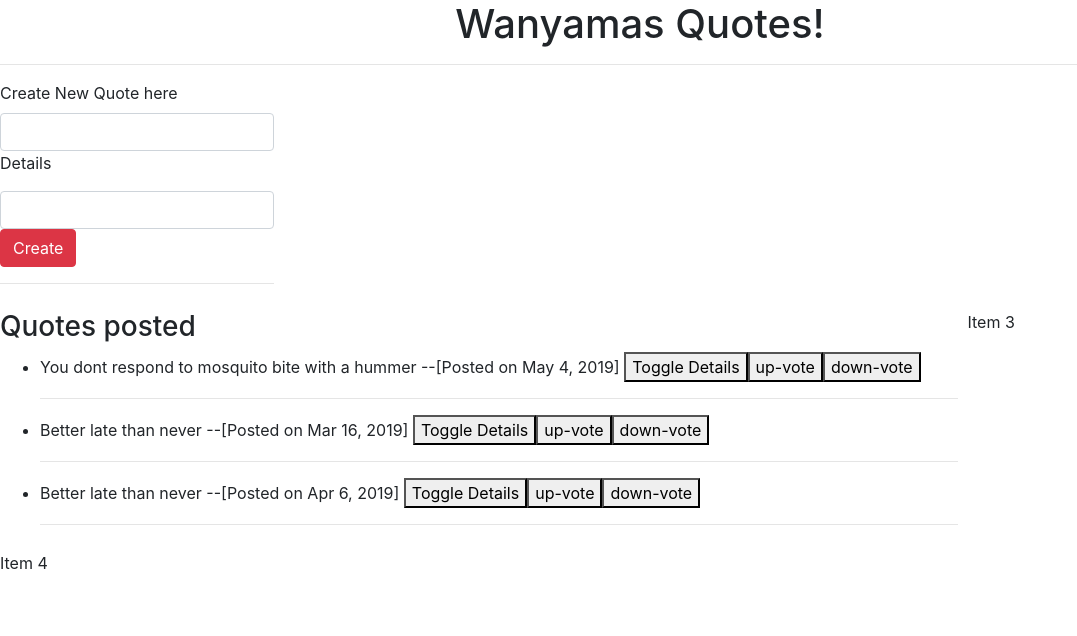
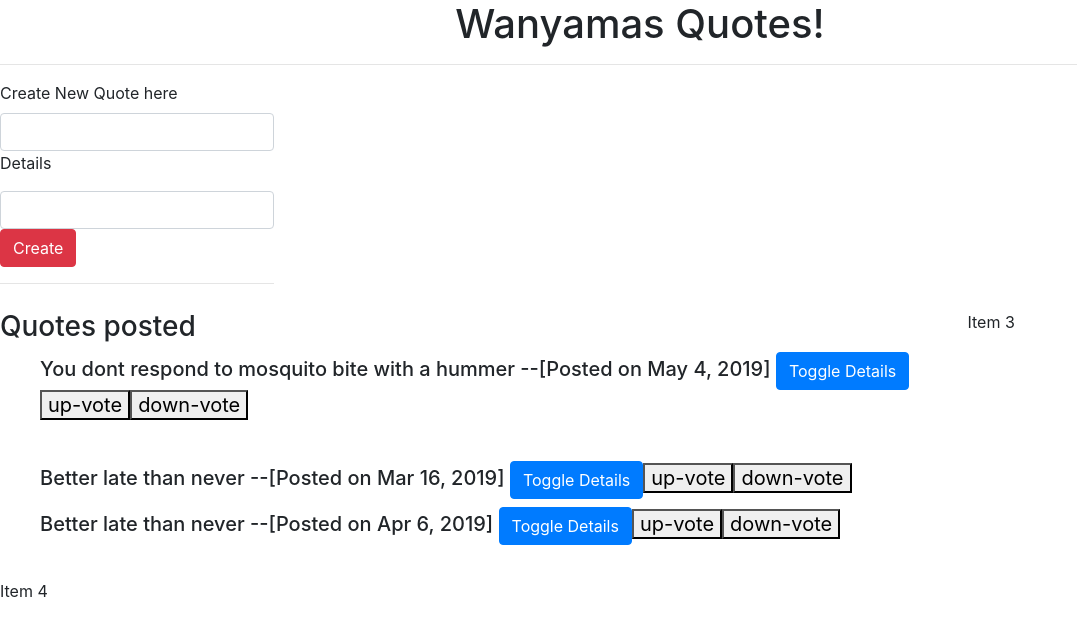
Before and after one commit to ewanyama2019/Quotes, an Angular app: page / in a window 1280 px wide. Shown: the top 636 px of the page, without its empty margins (0-1077 px from the left). Built offline with nearby package versions, Linux system fonts and the light colour scheme.

Commit message:
added bootstrap

```diff
--- a/src/app/quote/quote.component.html
+++ b/src/app/quote/quote.component.html
@@ -1,12 +1,14 @@
 <ul>
-    <div *ngFor='let quote of quotes;let i = index'>
-      <li id="{{i}}" appHighlight>{{quote.name}} --[Posted on {{quote.postedDate|date}}]
-      <button (click)='toggleDetails(i)'>Toggle Details</button>
+  <div class="container">
+  <div class="row" *ngFor='let quote of quotes;let i = index'>
+      <h5 id="{{i}}" appHighlight>{{quote.name}} --[Posted on {{quote.postedDate|date}}]
+      <button class="btn btn-primary" (click)='toggleDetails(i)'>Toggle Details</button>
       <button>up-vote</button>
       <button>down-vote</button>
 
-      </li>
-  <app-quote-details *ngIf="quote.showDetails" [quote]='quote' (isComplete)= 'completeQuote($event,i)'></app-quote-details>
+      </h5>
+  <app-quote-details *ngIf="quote.showDetails" [quote]='quote' (isComplete)= 'deleteQuote($event,i)'></app-quote-details>
   <hr>
   </div>
+  </div>
 </ul>
--- a/src/app/quote/quote.component.ts
+++ b/src/app/quote/quote.component.ts
@@ -20,7 +20,10 @@ export class QuoteComponent implements OnInit {
     this.quotes[index].showDetails =!this.quotes[index].showDetails;
   }
 
-  completeQuote(isComplete,index){
+  deleteQuote(isComplete,index){
+    if (isComplete){
+      let toDelete = confirm('Are you sureyou want to delete the quote?')
+    }
     if (isComplete){
       this.quotes.splice(index,1);
     }
```
